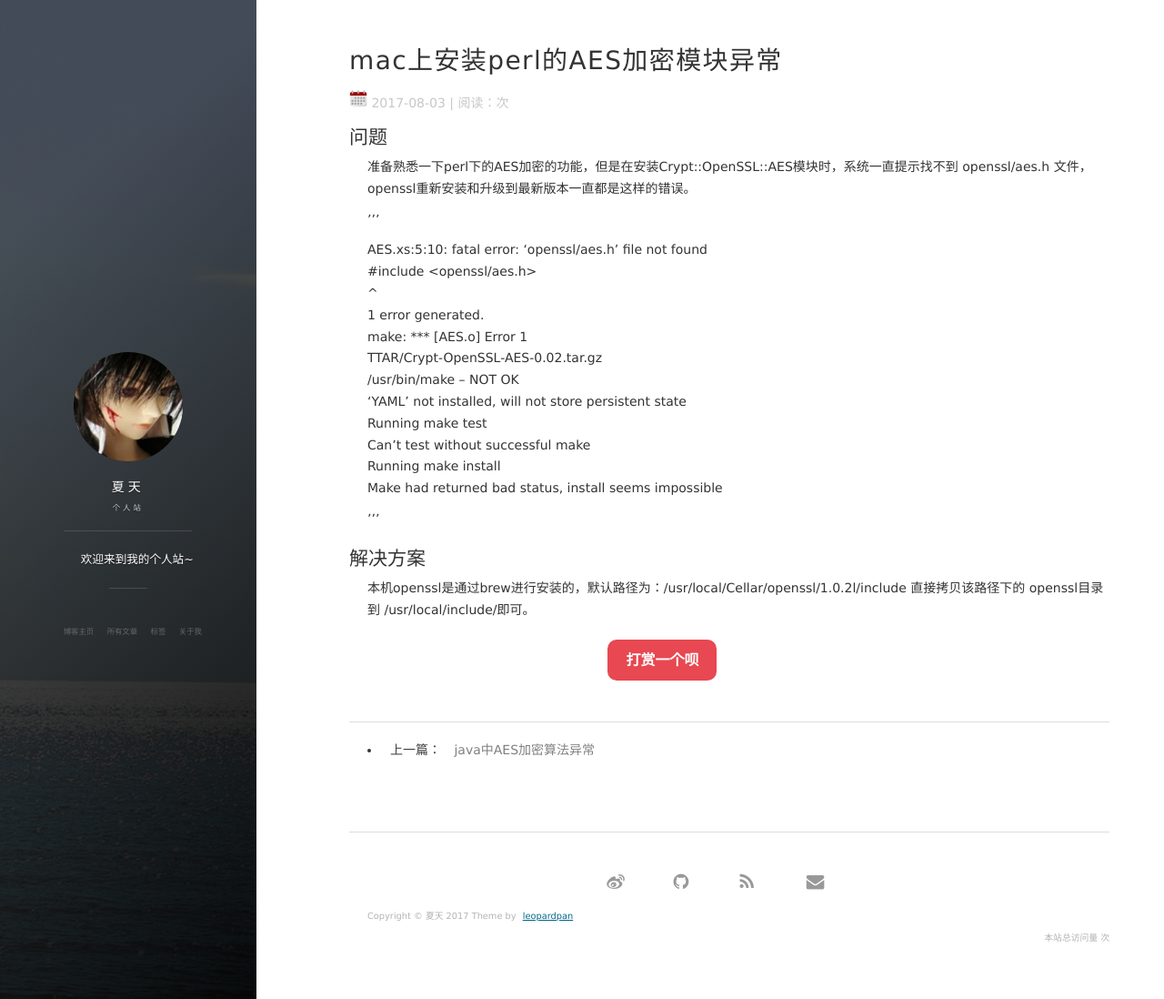
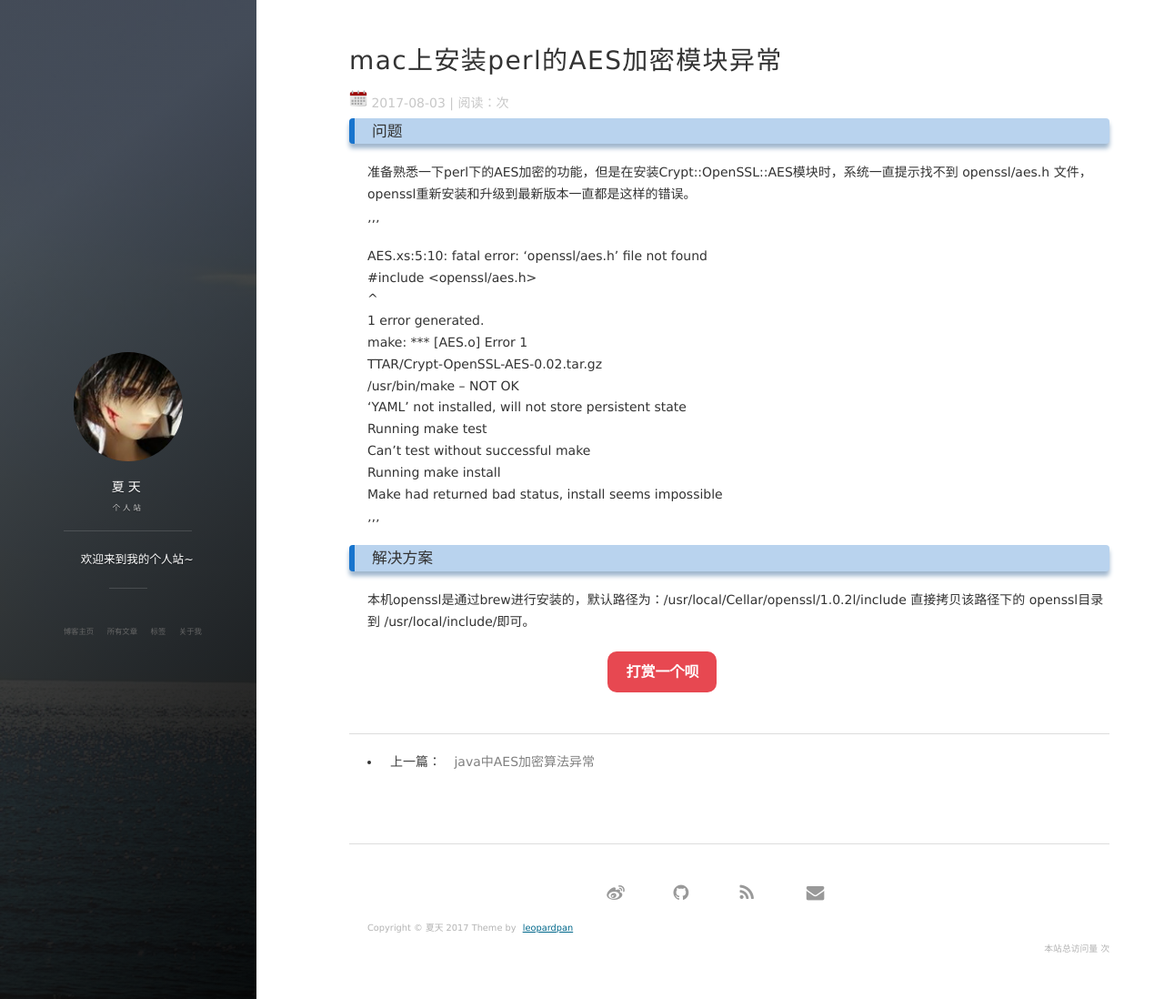
Before and after one commit to sdyz5210/sdyz5210.github.io, a Jekyll site: the page built from _posts/2017-8-3-perl-install-aes-module-on-mac.md, in a window 1280 px wide and 1098 px high. Shown: the whole window at 91% size. Built offline with Jekyll 4.4.1, drawn with Linux system fonts in a browser that asks for light colours; nearby versions of some CDN libraries; comment, search, counter and statistics services are not loaded.

Commit message:
调整页面样式

```diff
--- a/_posts/2017-8-3-perl-install-aes-module-on-mac.md
+++ b/_posts/2017-8-3-perl-install-aes-module-on-mac.md
@@ -6,7 +6,7 @@ tags: [perl]
 
 ---
 
-## 问题
+### 问题
 
 准备熟悉一下perl下的AES加密的功能，但是在安装Crypt::OpenSSL::AES模块时，系统一直提示找不到 openssl/aes.h 文件，openssl重新安装和升级到最新版本一直都是这样的错误。
 
@@ -27,7 +27,7 @@ Running make install
 
 '''
 
-##  解决方案
+### 解决方案
 
 本机openssl是通过brew进行安装的，默认路径为：/usr/local/Cellar/openssl/1.0.2l/include
 直接拷贝该路径下的 openssl目录到 /usr/local/include/即可。
```
